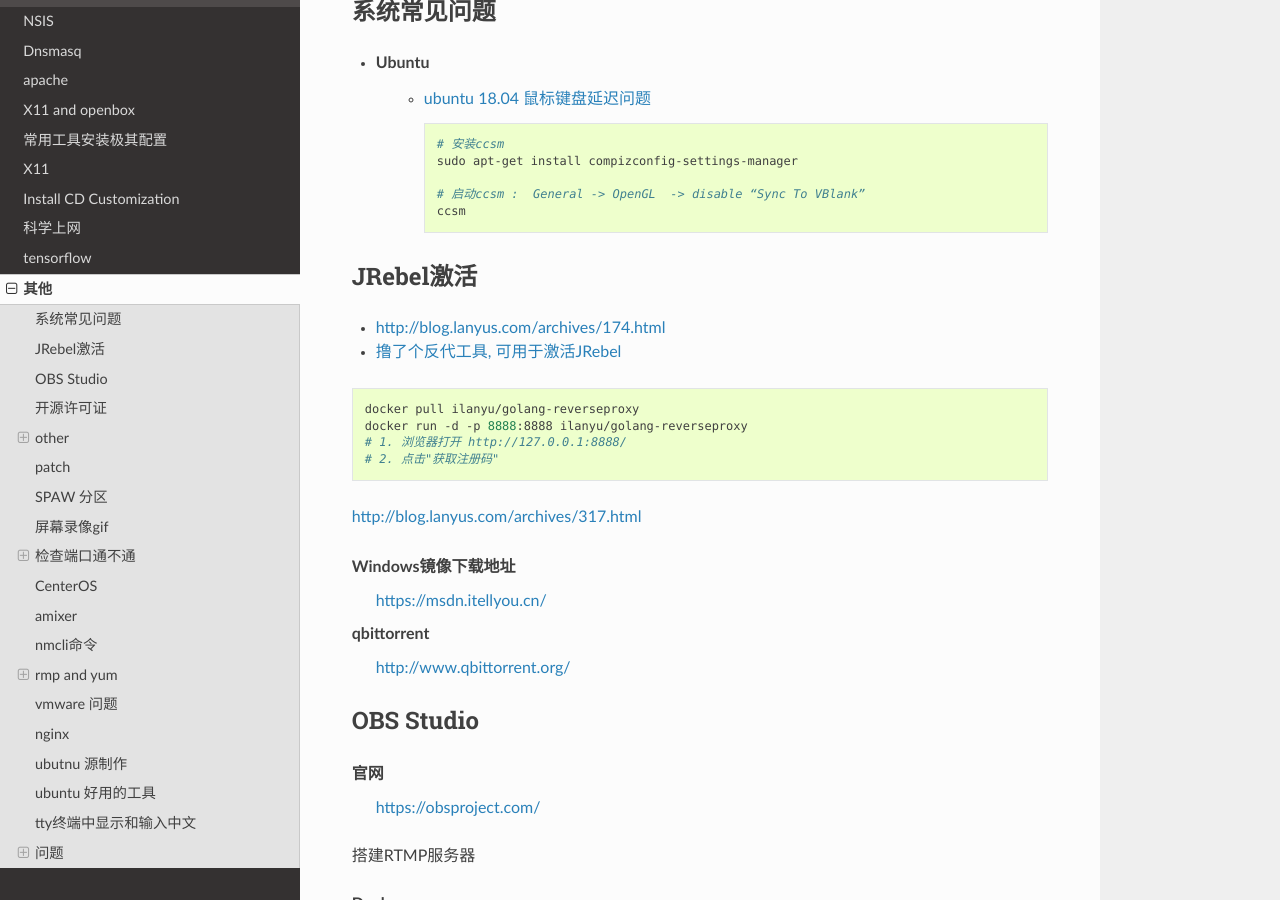
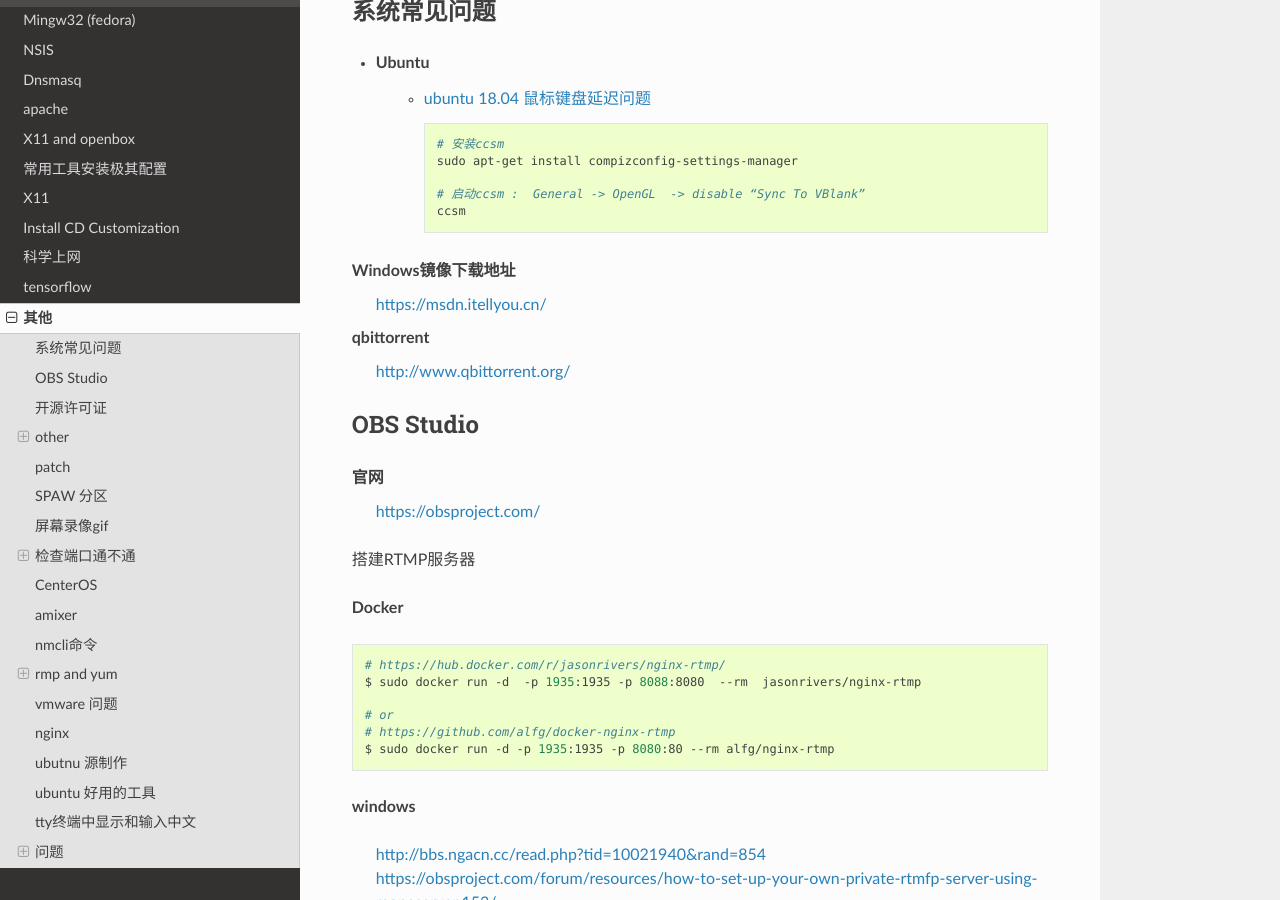
Before and after one commit to my-rds-store/my_space, a Sphinx documentation site: the page built from source/other/index.rst, in a window 1280 px wide and 900 px high, scrolled down 413 px. Built offline with Sphinx 7.4.7 and the Read the Docs theme 2.0.0, drawn with Linux system fonts in a browser that asks for light colours.

Commit message:
update .....

```diff
--- a/source/other/index.rst
+++ b/source/other/index.rst
@@ -40,25 +40,6 @@
 
           # 启动ccsm :  General -> OpenGL  -> disable “Sync To VBlank”
           ccsm
-
-
-
-
-JRebel激活
------------------
-
-* http://blog.lanyus.com/archives/174.html
-* `撸了个反代工具, 可用于激活JRebel <http://blog.lanyus.com/archives/317.html>`_
-
-.. code-block:: sh
-
-        docker pull ilanyu/golang-reverseproxy
-        docker run -d -p 8888:8888 ilanyu/golang-reverseproxy
-        # 1. 浏览器打开 http://127.0.0.1:8888/
-        # 2. 点击"获取注册码"
-
-
-http://blog.lanyus.com/archives/317.html
 
 Windows镜像下载地址
     https://msdn.itellyou.cn/
```
Also changed, not shown: source/autoware/other.rst (+12 -0 lines).
